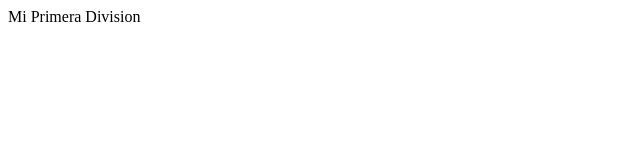
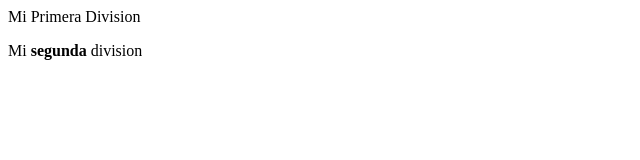
Before and after one commit to B3IM4R/aplicacion.github.io, a plain HTML site: page index.html in a window 1280 px wide. Shown: the whole page, without its empty margins (0-640 px from the left). Drawn offline with Linux system fonts and the light colour scheme.

Commit message:
Mi segundo commit con un div

```diff
--- a/index.html
+++ b/index.html
@@ -4,5 +4,6 @@
 	</head>
 	<body>
 		<div><p>Mi Primera Division</p></div>
+		<div><p>Mi <b>segunda</b> division</div>
 	</body>
 </html>
```
